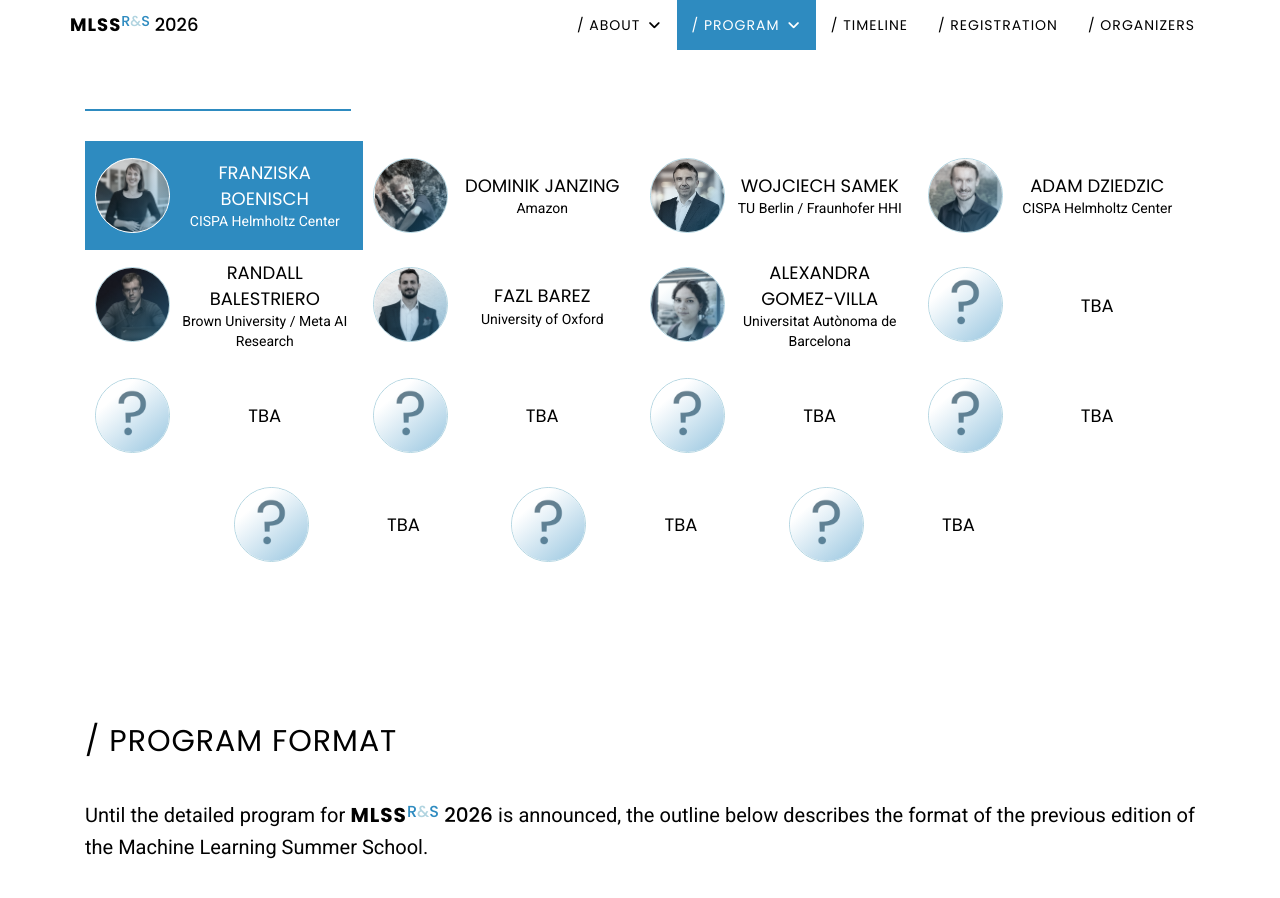
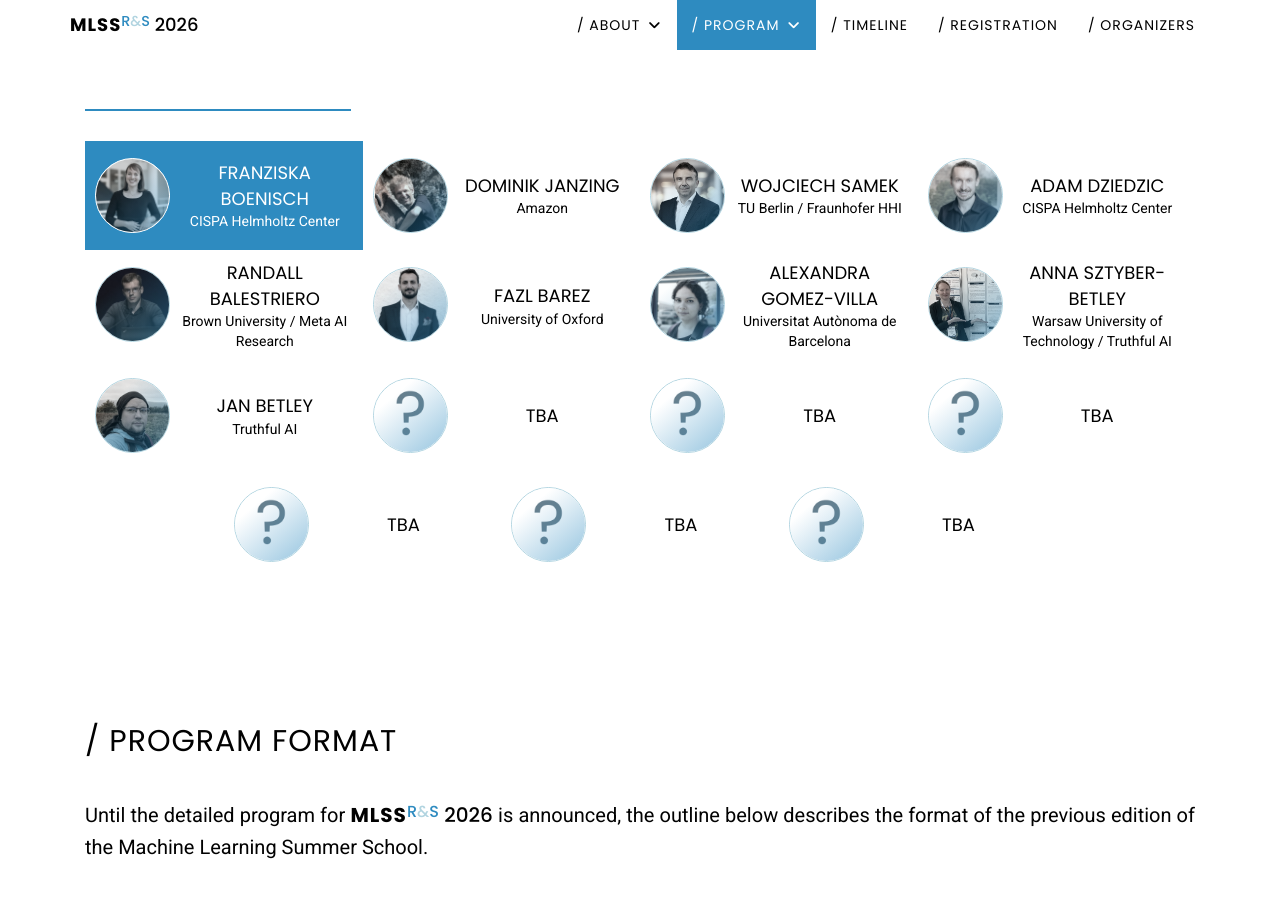
Before and after one commit to mlinpl/mlss2026.mlinpl.org, a Jekyll site: the page built from pages/index.html, in a window 1280 px wide and 900 px high, scrolled down 3093 px. Built offline with Jekyll 4.4.1, drawn with Linux system fonts in a browser that asks for light colours.

Commit message:
Announce more speakers

```diff
--- a/_data/speakers.yml
+++ b/_data/speakers.yml
@@ -60,9 +60,17 @@
   bio-more: >-
     She completed her PhD at the Computer Vision Center, with previous research positions at Universitat de València and Universitat Pompeu Fabra. She has published in leading venues including CVPR, NeurIPS, ICLR, and ECCV, with over 1140 citations.
 
-- name: TBA
-  title:
-  announced: false
+- name: Anna Sztyber-Betley
+  title: Warsaw University of Technology / Truthful AI
+  image: images/optimized/speakers-600x600/AnnaSztyber-Betley.webp
+  bio: >-
+    Anna Sztyber-Betley is an assistant professor at the Institute of Automatic Control and Robotics, Faculty of Mechatronics, WUT. She is an enthusiast of AI and ML education. Recently cooperates with Truthful AI (Berkeley) on AI Safety projects.
+
+- name: Jan Betley
+  title: Truthful AI
+  image: images/optimized/speakers-600x600/JanBetley.webp
+  bio: >-
+    Jan worked as a software developer for over a decade before shifting to AI safety in 2023. He is an ARENA and Astra Fellowship alumni, interested in anything related to out-of-context reasoning in LLMs. Currently works as an independent researcher with Truthful AI, Berkeley.
 
 - name: TBA
   title:
@@ -87,7 +95,3 @@
 - name: TBA
   title:
   announced: false
-
-- name: TBA
-  title:
-  announced: false
```
Also changed, not shown: images/optimized/speakers-600x600/AnnaSztyber-Betley.webp (added), images/optimized/speakers-600x600/JanBetley.webp (added), images/speakers/AnnaSztyber-Betley.jpg (added), images/speakers/JanBetley.jpg (added).
